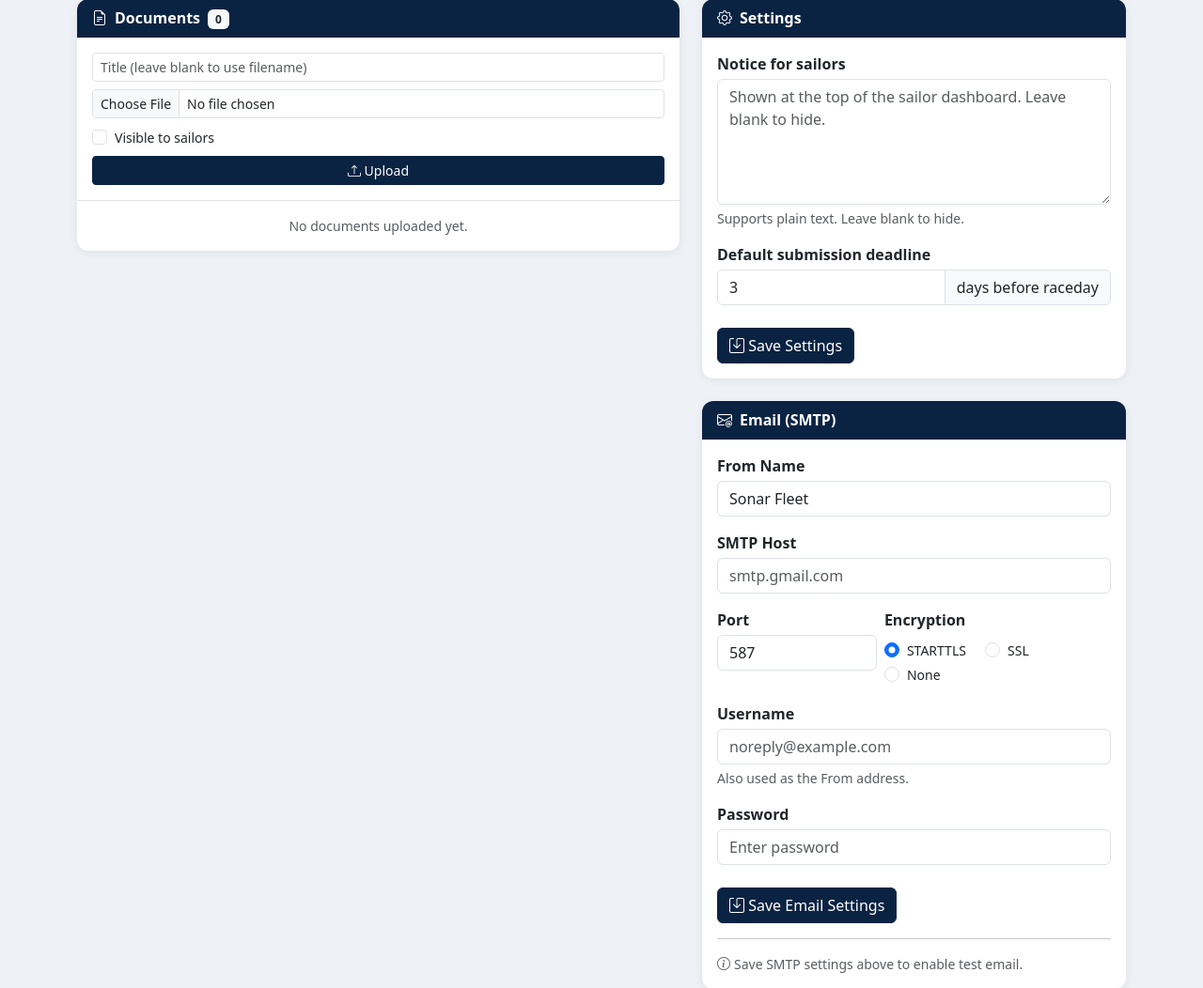
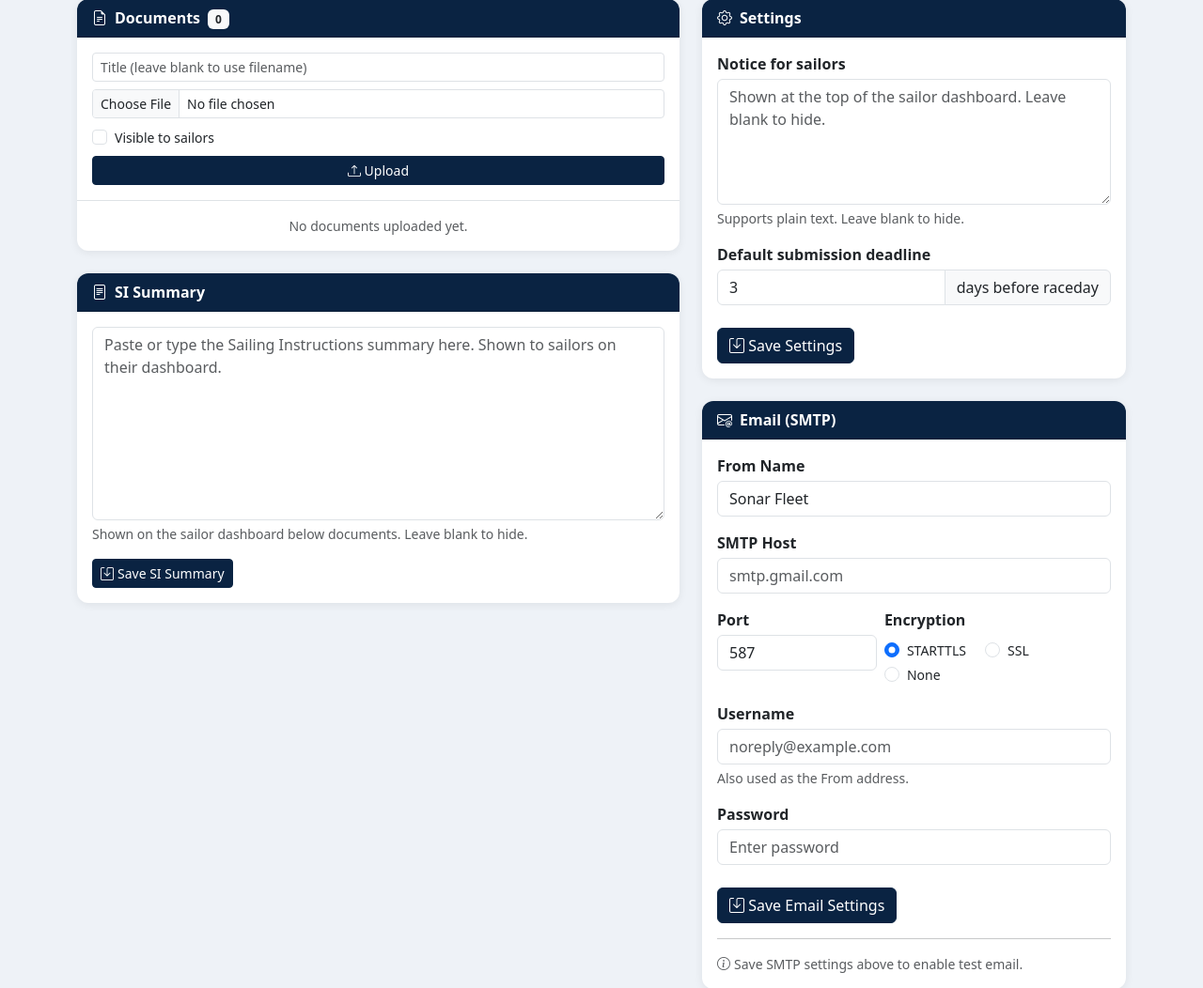
Before and after one commit to mikesmeets/sonar-allocator, a Flask app: page /admin/settings in a window 1280 px wide. Shown: the part 139-1191 px from the top of the page at 94% size. Run offline with Flask 3, Linux system fonts and the light colour scheme; the visitor is signed in with stand-in values (Sample User, id 1); data comes from the database, SQL or seed files in the repository; data that the repository does not hold is empty; some libraries are stand-ins or nearby versions.

Commit message:
Add SI Summary field and fix announcement editing
- New si_summary setting stored in settings table
- SI Summary card below Documents on settings page (own Save button)
- SI Summary card on sailor dashboard below Documents (hidden if blank)
- Each settings form passes other fields as hidden inputs so saving one
  does not overwrite the other
- Fix save_settings validation error redirect (was going to /admin,
  now correctly goes back to settings page)

Co-Authored-By: Claude Sonnet 4.6 <noreply@anthropic.com>

```diff
--- a/app.py
+++ b/app.py
@@ -636,6 +636,7 @@ def dashboard():
         'SELECT * FROM documents WHERE visible_to_skippers=1 ORDER BY uploaded_at DESC'
     ).fetchall()
     notice_text = get_setting('notice_text', '')
+    si_summary  = get_setting('si_summary', '')
     db.close()
 
     return render_template('dashboard.html',
@@ -644,7 +645,8 @@ def dashboard():
                            sailed=sailed,
                            completed_data=completed_data,
                            documents=documents,
-                           notice_text=notice_text)
+                           notice_text=notice_text,
+                           si_summary=si_summary)
 
 
 @app.route('/race/<int:race_id>/participants')
@@ -1325,6 +1327,7 @@ def change_admin_password():
 def settings_page():
     deadline_days = int(get_setting('deadline_days', 3))
     notice_text   = get_setting('notice_text', '')
+    si_summary    = get_setting('si_summary', '')
     smtp_config = {
         'host':         get_setting('smtp_host', ''),
         'port':         get_setting('smtp_port', '587'),
@@ -1338,8 +1341,9 @@ def settings_page():
     email_logs = db.execute('SELECT * FROM email_log ORDER BY sent_at DESC LIMIT 50').fetchall()
     db.close()
     return render_template('settings.html', deadline_days=deadline_days,
-                           notice_text=notice_text, documents=documents,
-                           smtp_config=smtp_config, email_logs=email_logs)
+                           notice_text=notice_text, si_summary=si_summary,
+                           documents=documents, smtp_config=smtp_config,
+                           email_logs=email_logs)
 
 
 @app.route('/admin/settings', methods=['POST'])
@@ -1348,8 +1352,9 @@ def save_settings():
     deadline_days = request.form.get('deadline_days', '').strip()
     if not deadline_days.isdigit() or int(deadline_days) < 1:
         flash('Deadline must be a positive number of days.', 'danger')
-        return redirect(url_for('admin'))
+        return redirect(url_for('settings_page'))
     notice_text = request.form.get('notice_text', '')
+    si_summary  = request.form.get('si_summary', '')
     db = get_db()
     upsert = ("INSERT INTO settings (key, value) VALUES (?, ?) "
               "ON CONFLICT (key) DO UPDATE SET value = EXCLUDED.value"
@@ -1357,6 +1362,7 @@ def save_settings():
               "INSERT OR REPLACE INTO settings (key, value) VALUES (?, ?)")
     db.execute(upsert, ('deadline_days', deadline_days))
     db.execute(upsert, ('notice_text', notice_text))
+    db.execute(upsert, ('si_summary', si_summary))
     db.commit()
     db.close()
     flash('Settings saved.', 'success')
--- a/templates/settings.html
+++ b/templates/settings.html
@@ -10,7 +10,7 @@
 
 <div class="row g-4">
 
-  {# ── Left: Documents ── #}
+  {# ── Left: Documents + SI Summary ── #}
   <div class="col-lg-7">
     <div class="card">
       <div class="card-header navy">
@@ -110,6 +110,27 @@
         <div class="card-body text-muted small text-center py-3">No documents uploaded yet.</div>
       {% endif %}
     </div>
+
+    {# SI Summary #}
+    <div class="card mt-4">
+      <div class="card-header navy">
+        <i class="bi bi-file-text me-2"></i>SI Summary
+      </div>
+      <div class="card-body">
+        <form method="post" action="{{ url_for('save_settings') }}">
+          <textarea name="si_summary" class="form-control" rows="8"
+                    placeholder="Paste or type the Sailing Instructions summary here. Shown to sailors on their dashboard.">{{ si_summary }}</textarea>
+          <div class="form-text mb-3">Shown on the sailor dashboard below documents. Leave blank to hide.</div>
+          {# Pass through other settings unchanged #}
+          <input type="hidden" name="notice_text" value="{{ notice_text }}">
+          <input type="hidden" name="deadline_days" value="{{ deadline_days }}">
+          <button type="submit" class="btn btn-navy btn-sm">
+            <i class="bi bi-save me-1"></i>Save SI Summary
+          </button>
+        </form>
+      </div>
+    </div>
+
   </div>
 
   {# ── Right: Settings ── #}
@@ -122,6 +143,7 @@
       </div>
       <div class="card-body">
         <form method="post" action="{{ url_for('save_settings') }}">
+          <input type="hidden" name="si_summary" value="{{ si_summary }}">
           <div class="mb-3">
             <label class="form-label fw-semibold mb-1">Notice for sailors</label>
             <textarea name="notice_text" class="form-control" rows="5"
```
Also changed, not shown: templates/dashboard.html (+12 -0 lines).
